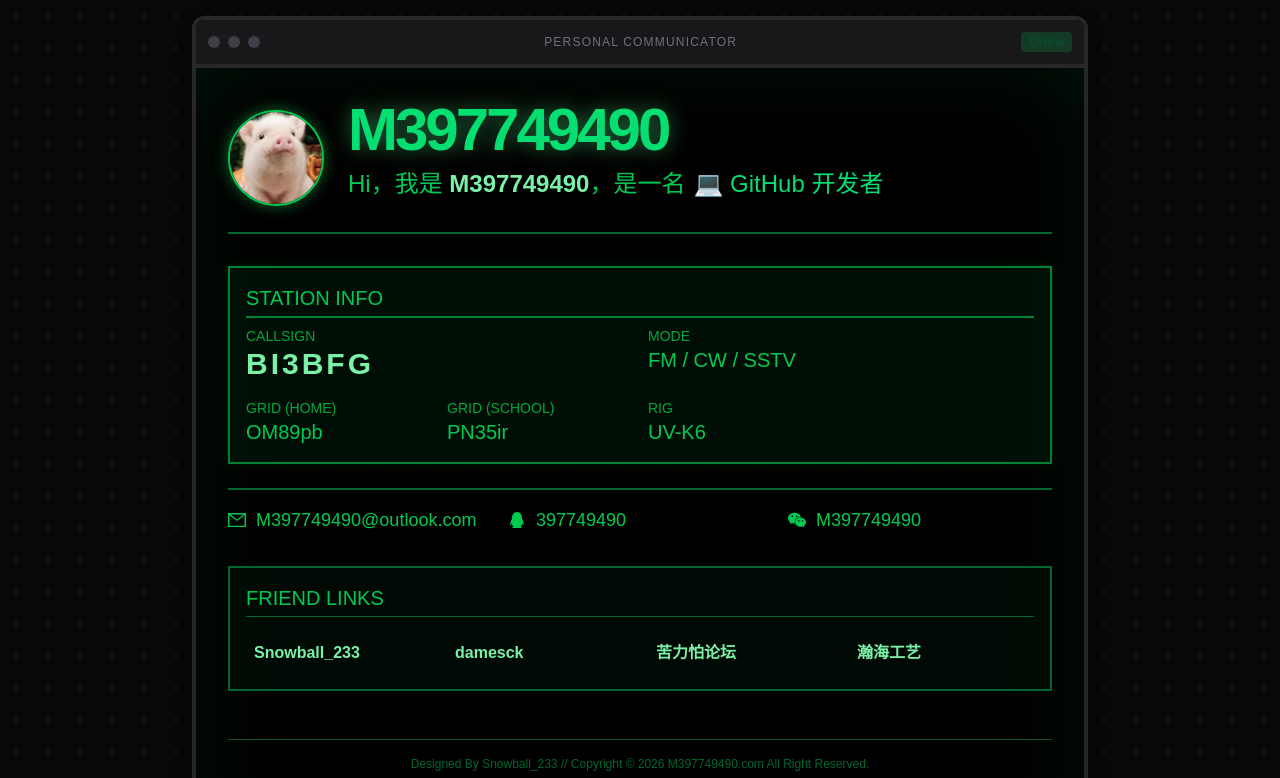
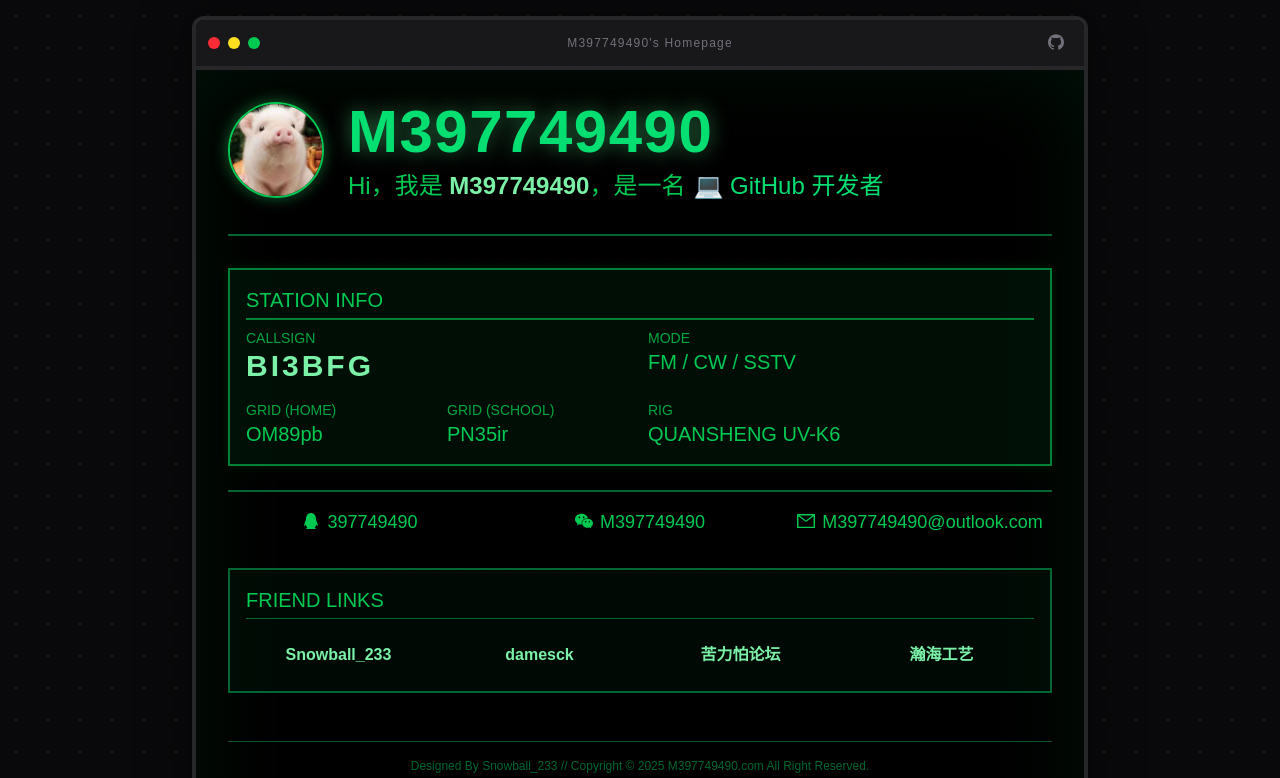
Before and after one commit to M397749490/homepage, a Next.js app: page / in a window 1280 px wide. Shown: the top 778 px of the page. Built offline with nearby package versions, Linux system fonts and the light colour scheme; grey boxes are pictures that could not be loaded.

Commit message:
Update homepage

```diff
--- a/next.config.ts
+++ b/next.config.ts
@@ -7,6 +7,10 @@ const nextConfig: NextConfig = {
         protocol: "https",
         hostname: "avatars.githubusercontent.com",
       },
+      {
+        protocol: "https",
+        hostname: "sdk.51.la",
+      },
     ],
   },
 };
--- a/src/app/layout.tsx
+++ b/src/app/layout.tsx
@@ -10,7 +10,7 @@ const vt323 = VT323({
 
 export const metadata: Metadata = {
   title: "M397749490's Homepage",
-  description: "Personal homepage of M397749490, Amateur Radio Operator BI3BFG",
+  description: "M397749490的个人主页",
   icons: {
     icon: "/avatar.png",
   },
@@ -24,11 +24,10 @@ export default function RootLayout({
   return (
     <html lang="zh_CN">
       <head>
-        <script id="LA_COLLECT" src="//sdk.51.la/js-sdk-pro.min.js" />
+        <script id="LA_COLLECT" src="https://sdk.51.la/js-sdk-pro.min.js" />
         <script dangerouslySetInnerHTML={{ __html: `LA.init({id:"3OWuEgiTrFNp0oGj",ck:"3OWuEgiTrFNp0oGj",autoTrack:true,hashMode:true})` }} />
         <script src="https://sdk.51.la/perf/js-sdk-perf.min.js" crossOrigin="anonymous" />
         <script dangerouslySetInnerHTML={{ __html: `new LingQue.Monitor().init({id:"3ObUIOp5x9WjHh2a",sendSuspicious:true,sendSpaPv:true});` }} />
-        <script async src="https://www.googletagmanager.com/gtag/js?id=G-CWT4JCP9M7"></script>
       </head>
       <body className={`${vt323.variable} font-mono antialiased bg-zinc-950 text-green-500 selection:bg-green-900 selection:text-green-100`}>
         {children}
--- a/src/app/page.tsx
+++ b/src/app/page.tsx
@@ -9,7 +9,7 @@ export default function Home() {
   return (
     <Pager>
       <header className="mb-8 border-b-2 border-green-800 pb-4 flex flex-col md:flex-row items-center gap-6">
-        <div className="relative w-24 h-24 shrink-0 border-2 border-green-500 rounded-full overflow-hidden shadow-[0_0_15px_rgba(34,197,94,0.5)]">
+        <div className="relative w-24 h-24 shrink-0 border-2 border-green-500 rounded-full overflow-hidden shadow-[0_0_15px_rgba(34,197,94,0.5)] md:self-start">
             <Image
                 src="/avatar.png"
                 alt="Avatar"
@@ -19,21 +19,20 @@ export default function Home() {
             />
         </div>
         <div className="text-center md:text-left">
-            <h1 className="text-4xl md:text-6xl font-bold mb-2 tracking-tighter text-green-400 drop-shadow-[0_0_10px_rgba(74,222,128,0.5)]">M397749490</h1>
+            <h1 className="text-4xl md:text-6xl font-bold mb-2 tracking-wide
+             text-green-400 drop-shadow-[0_0_10px_rgba(74,222,128,0.5)]">M397749490</h1>
             <Intro />
         </div>
       </header>
 
       <main className="space-y-8">
         <RadioProfile />
-
         <ContactInfo />
-
         <FriendsList />
       </main>
 
       <footer className="mt-12 text-center text-green-800 text-xs border-t border-green-900 pt-4 space-y-2">
-        <p>Designed By Snowball_233 // Copyright © {new Date().getFullYear()} M397749490.com All Right Reserved.</p>
+        <p>Designed By <a href="https://blog.qwq.my">Snowball_233</a> // Copyright © 2025 <a href="/">M397749490.com</a> All Right Reserved.</p>
         <div className="flex flex-col md:flex-row items-center justify-center gap-4">
           <a href="https://beian.miit.gov.cn/" target="_blank" className="flex items-center gap-1 hover:text-green-600">
             <Image src="/miit.png" alt="MIIT" width={16} height={16} />
--- a/src/components/ContactInfo.tsx
+++ b/src/components/ContactInfo.tsx
@@ -2,18 +2,15 @@ import { MailOutlined, QqOutlined, WechatOutlined } from "@ant-design/icons";
 
 export function ContactInfo() {
   return (
-    <div className="grid grid-cols-1 md:grid-cols-3 gap-4 text-lg border-t-2 border-green-800 pt-4 mt-4 font-vt323">
-      <div className="flex items-center gap-2 hover:text-green-300 transition-colors cursor-pointer">
-        <MailOutlined className="w-5 h-5" />
-        <a href="mailto:M397749490@outlook.com">M397749490@outlook.com</a>
+    <div className="grid grid-cols-1 md:grid-cols-3 gap-4 text-lg border-t-2 border-green-800 pt-4 mt-4 font-vt323 justify-items-center text-center">
+      <div className="flex items-center gap-2 hover:text-green-300 transition-colors">
+        <a href="https://wpa.qq.com/msgrd?V=3&uin=397749490"><QqOutlined className="w-5 h-5" /> 397749490</a>
+      </div>
+      <div className="flex items-center gap-2 hover:text-green-300 transition-colors relative group">
+        <span><WechatOutlined className="w-5 h-5" /> M397749490</span>
       </div>
       <div className="flex items-center gap-2 hover:text-green-300 transition-colors">
-        <QqOutlined className="w-5 h-5" />
-        <span>397749490</span>
-      </div>
-      <div className="flex items-center gap-2 hover:text-green-300 transition-colors">
-        <WechatOutlined className="w-5 h-5" />
-        <span>M397749490</span>
+        <a href="mailto:M397749490@outlook.com"><MailOutlined className="w-5 h-5" /> M397749490@outlook.com</a>
       </div>
     </div>
   );
--- a/src/components/FriendsList.tsx
+++ b/src/components/FriendsList.tsx
@@ -7,20 +7,14 @@ const FRIENDS = [
 
 export function FriendsList() {
   return (
-    <div className="border-2 border-green-800 p-4 bg-green-950/20 my-6 font-vt323">
+    <div className="border-2 border-green-800 p-4 bg-green-950/20 my-6 font-vt323 text-center">
       <h2 className="text-xl border-b border-green-800 mb-4 pb-1 flex justify-between">
         <span>FRIEND LINKS</span>
       </h2>
-      <div className="grid grid-cols-1 md:grid-cols-4 gap-4">
+      <div className="grid grid-cols-1 md:grid-cols-4 gap-4 justify-items-center">
         {FRIENDS.map((friend) => (
-          <a
-            key={friend.name}
-            href={friend.url}
-            target="_blank"
-            rel="noopener noreferrer"
-            className="flex items-center justify-between p-2 hover:bg-green-900/20 hover:border-green-00 transition-all group"
-          >
-            <div className="flex flex-col">
+          <a key={friend.name} href={friend.url} className="flex items-center justify-center p-2 hover:bg-green-900/20 hover:border-green-00 transition-all group w-full">
+            <div className="flex flex-col items-center w-full">
               <span className="text-green-300 font-bold group-hover:text-green-100">{friend.name}</span>
             </div>
           </a>
--- a/src/components/Pager.tsx
+++ b/src/components/Pager.tsx
@@ -1,7 +1,8 @@
+import { GithubOutlined } from "@ant-design/icons";
+
 export function Pager({ children }: { children: React.ReactNode }) {
   return (
     <div className="min-h-screen bg-zinc-950 flex items-center justify-center p-4 relative overflow-hidden">
-      {/* Pixel Art Background Pattern */}
       <div className="absolute inset-0 opacity-10 pointer-events-none"
            style={{
                backgroundImage: `radial-gradient(#22c55e 2px, transparent 2px)`,
@@ -10,23 +11,19 @@ export function Pager({ children }: { children: React.ReactNode }) {
       </div>
 
       <div className="w-full max-w-4xl bg-black border-4 border-zinc-800 rounded-xl shadow-[0_0_50px_rgba(0,0,0,0.5)] overflow-hidden relative z-10">
-        {/* Pager Top Bar */}
         <div className="bg-zinc-900 p-3 flex justify-between items-center border-b-4 border-zinc-800">
             <div className="flex gap-2">
-                <div className="w-3 h-3 rounded-full bg-zinc-700"></div>
-                <div className="w-3 h-3 rounded-full bg-zinc-700"></div>
-                <div className="w-3 h-3 rounded-full bg-zinc-700"></div>
+               <div className="w-3 h-3 rounded-full bg-red-500"></div>
+               <div className="w-3 h-3 rounded-full bg-yellow-300"></div>
+               <div className="w-3 h-3 rounded-full bg-green-500"></div>
             </div>
-            <div className="text-zinc-500 font-mono text-xs tracking-widest">PERSONAL COMMUNICATOR</div>
-            <div className="text-green-900 font-mono text-xs bg-green-500/20 px-2 py-0.5 rounded">Online</div>
+            <div className="text-zinc-500 font-mono text-xs tracking-widest">M397749490's Homepage</div>
+            <div className="text-zinc-500 font-mono text-xs px-2 py-0.5 rounded"><a href="https://github.com/M397749490/homepage" target="_blank" rel="noopener noreferrer"><GithubOutlined style={{ fontSize: 16 }} /></a></div>
         </div>
 
-        {/* Screen Content */}
         <div className="p-6 md:p-8 text-green-500 font-vt323 relative min-h-[600px] bg-black">
-            {/* CRT Effect */}
             <div className="absolute inset-0 bg-[linear-gradient(rgba(18,16,16,0)_50%,rgba(0,0,0,0.25)_50%),linear-gradient(90deg,rgba(255,0,0,0.06),rgba(0,255,0,0.02),rgba(0,0,255,0.06))] z-20 pointer-events-none bg-[length:100%_4px,3px_100%] opacity-20"></div>
 
-            {/* Glow */}
             <div className="absolute inset-0 shadow-[inset_0_0_100px_rgba(34,197,94,0.1)] z-10 pointer-events-none"></div>
 
             <div className="relative z-30">
--- a/src/components/RadioProfile.tsx
+++ b/src/components/RadioProfile.tsx
@@ -7,7 +7,7 @@ export function RadioProfile() {
       <div className="grid grid-cols-1 md:grid-cols-2 gap-4">
         <div>
           <span className="text-green-600 block text-sm">CALLSIGN</span>
-          <span className="text-3xl font-bold text-green-300 tracking-widest">BI3BFG</span>
+          <a href="https://www.qrz.com/db/BI3BFG" className="text-3xl font-bold text-green-300 tracking-widest">BI3BFG</a>
         </div>
         <div>
           <span className="text-green-600 block text-sm">MODE</span>
@@ -23,10 +23,10 @@ export function RadioProfile() {
             <span className="text-xl">PN35ir</span>
           </div>
         </div>
-        <div className="grid grid-cols-2 gap-4">
+        <div className="grid grid-cols-1 gap-2">
           <div>
             <span className="text-green-600 block text-sm">RIG</span>
-            <span className="text-xl">UV-K6</span>
+            <span className="text-xl">QUANSHENG UV-K6</span>
           </div>
         </div>
       </div>
```
Also changed, not shown: public/WeChat.png (added).
